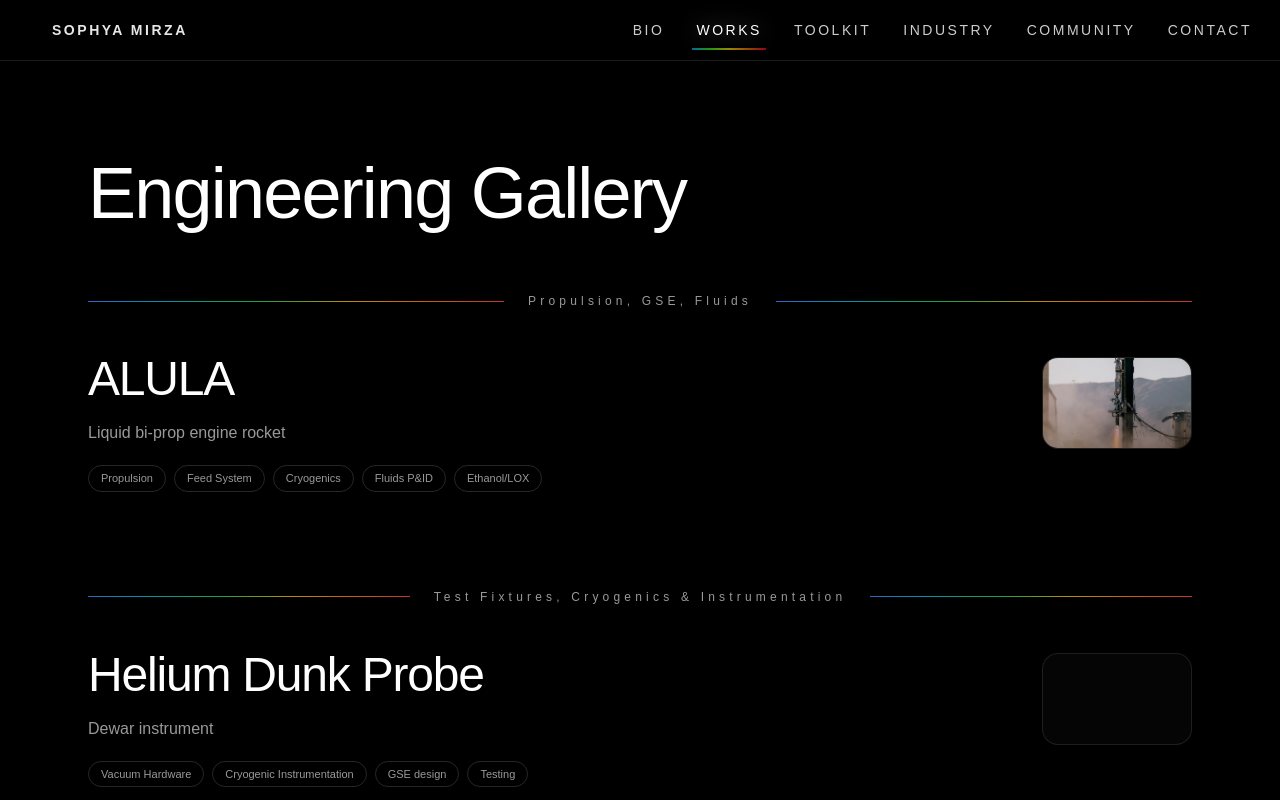
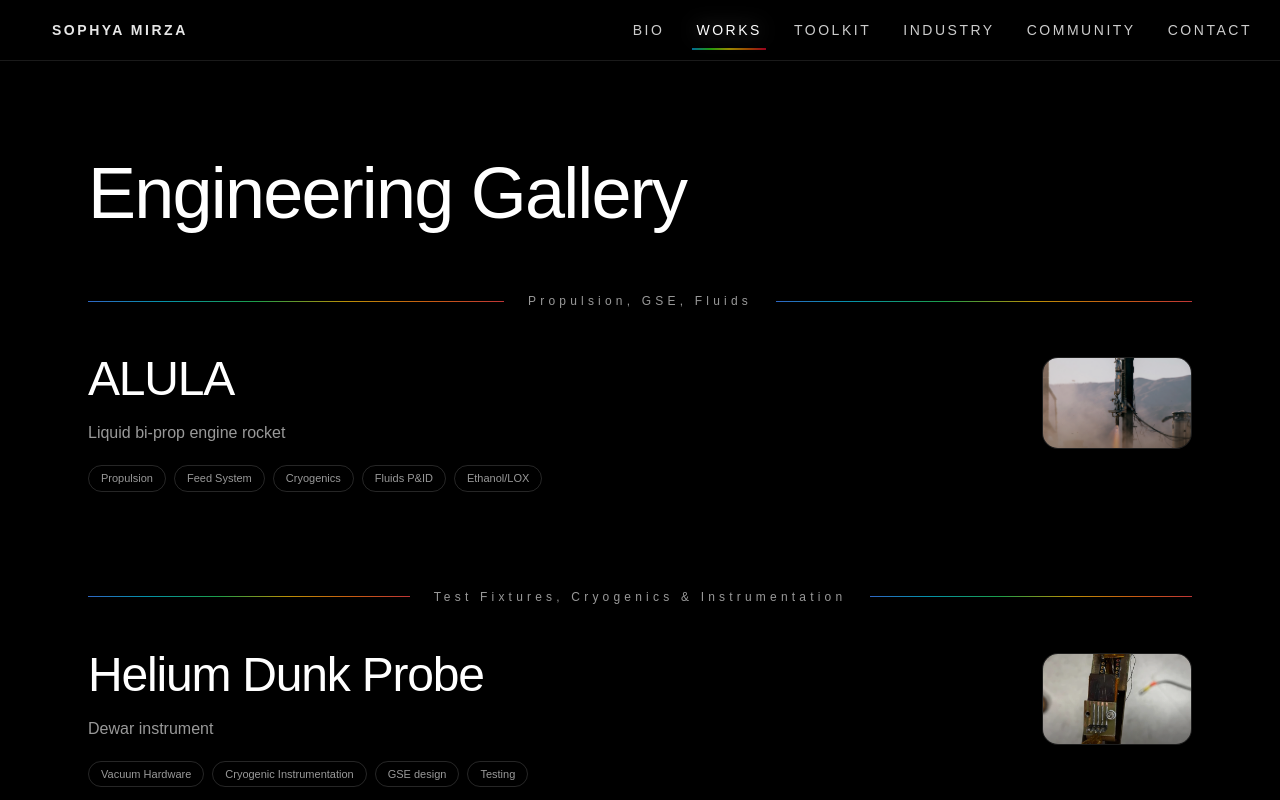
Before and after one commit to sophyamirza/sophya-portfolio, a Next.js app: page /works in a window 1280 px wide. Shown: the top 800 px of the page. Built offline with nearby package versions, Linux system fonts and the light colour scheme; a web font is replaced by a local one.

Commit message:
dunk probe pics insert

```diff
--- a/app/works/projects.ts
+++ b/app/works/projects.ts
@@ -328,6 +328,12 @@ export const PROJECTS: Project[] = [
     yearLabel: "2024",
     projectType: "Test Systems & Instrumentation",
     tags: ["Vacuum Hardware", "Cryogenic Instrumentation", "GSE design", "Testing"],
+    cover: "/projects/DUNKPROBE/dunkprobebuild2.PNG",
+    preview: {
+      staticSrc: "/projects/DUNKPROBE/dunkprobebuild2.PNG",
+      hoverSrc: "/projects/DUNKPROBE/dunkprobebuild.PNG",
+      alt: "Dunk Probe preview",
+    },
     overview:
       "Cryogenic dewar probe hardware with vacuum-compatible design, integration, and test procedures.",
     highlights: [
```
Also changed, not shown: 1 other file (tests, documents, lock files or other folders).
